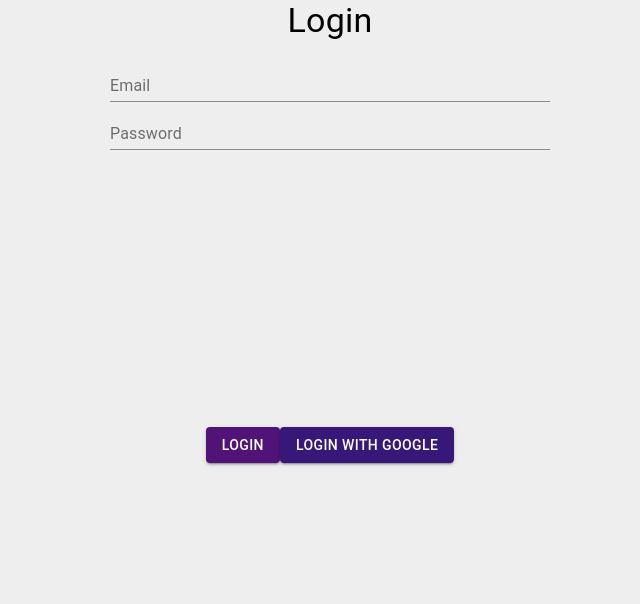
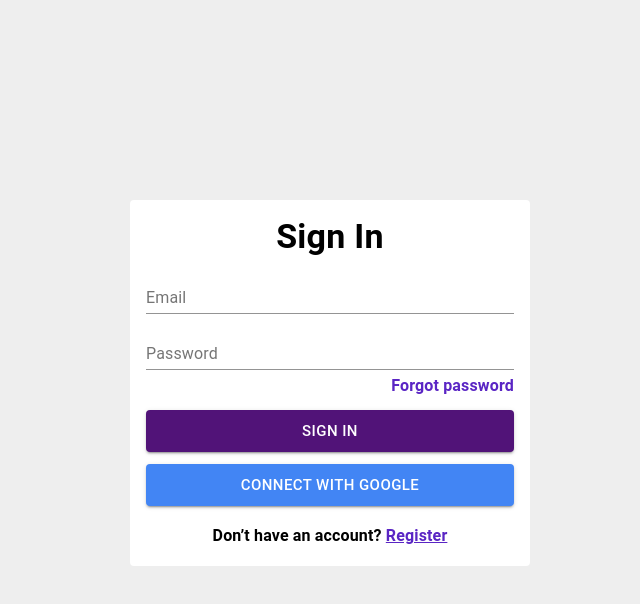
Before and after one commit to nvdai2401/react-typescript, a React (Create React App) app: page /auth in a window 1280 px wide. Shown: the top 604 px of the page, without its empty margins (310-950 px from the left). Built offline with nearby package versions, Linux system fonts and the light colour scheme.

Commit message:
develop UI for Auth Page completely

```diff
--- a/src/views/Auth/Auth.tsx
+++ b/src/views/Auth/Auth.tsx
@@ -1,5 +1,5 @@
 import React, { useState } from 'react'
-import { Grid, Button, Typography, TextField } from '@material-ui/core'
+import { Box, Button, Grid, TextField, Typography } from '@material-ui/core'
 import { makeStyles } from '@material-ui/core/styles'
 
 const useStyles = makeStyles((theme) => ({
@@ -7,11 +7,55 @@ const useStyles = makeStyles((theme) => ({
     width: '100vw',
     height: '100vh',
     flexWrap: 'nowrap',
+    backgroundColor: theme.palette.background.paper,
+    padding: '100px 16px',
+  },
+  item__inputGroup: {
+    width: '100%',
   },
   item__input: {
     width: '100%',
+    marginTop: theme.spacing(1),
   },
-  [theme.breakpoints.up('md')]: {},
+  item__groupButton: {
+    display: 'flex',
+    flexDirection: 'column',
+    width: '100%',
+    marginTop: theme.spacing(2),
+  },
+  googleButton: {
+    marginTop: theme.spacing(1.5),
+    backgroundColor: 'rgb(66, 133, 244)',
+  },
+  forgotPassword: {
+    alignSelf: 'flex-end',
+    color: theme.palette.secondary.light,
+    marginTop: theme.spacing(1),
+    cursor: 'pointer',
+    fontWeight: 600,
+    lineHeight: 1,
+    '&:hover': {
+      color: theme.palette.secondary.main,
+    },
+  },
+  suggestion: {
+    marginTop: theme.spacing(2),
+    cursor: 'pointer',
+    fontWeight: 600,
+    '& span': {
+      color: theme.palette.secondary.light,
+      textDecoration: 'underline',
+    },
+  },
+  [theme.breakpoints.up('md')]: {
+    root: {
+      margin: '200px auto',
+      width: 400,
+      height: 'auto',
+      padding: theme.spacing(2),
+      borderRadius: 4,
+    },
+  },
 }))
 
 const Auth: React.FC<any> = () => {
@@ -19,7 +63,7 @@ const Auth: React.FC<any> = () => {
 
   const [email, setEmail] = useState('')
   const [password, setPassword] = useState('')
-
+  const [screen, setScreen] = useState('sign-in')
   return (
     <Grid
       container
@@ -27,10 +71,12 @@ const Auth: React.FC<any> = () => {
       alignItems="center"
       className={classes.root}
     >
-      <Typography variant="h4" gutterBottom>
-        Login
+      <Typography variant="h4">
+        <Box fontWeight={600}>
+          {screen === 'sign-in' ? 'Sign In' : 'Register'}
+        </Box>
       </Typography>
-      <Grid item xs={12}>
+      <Grid item className={classes.item__inputGroup}>
         <TextField
           label="Email"
           type="email"
@@ -46,14 +92,35 @@ const Auth: React.FC<any> = () => {
           onChange={(e) => setPassword(e.target.value)}
         />
       </Grid>
-      <Grid item xs={12}>
-        <Button variant="contained" color="primary">
-          Login
+      {screen === 'sign-in' ? (
+        <Typography variant="subtitle1" className={classes.forgotPassword}>
+          Forgot password
+        </Typography>
+      ) : null}
+      <Grid item className={classes.item__groupButton}>
+        <Button variant="contained" color="primary" size="large">
+          Sign In
         </Button>
-        <Button variant="contained" color="secondary">
-          Login with Google
+        <Button
+          variant="contained"
+          color="secondary"
+          size="large"
+          className={classes.googleButton}
+        >
+          Connect with Google
         </Button>
       </Grid>
+      {screen === 'sign-in' ? (
+        <Typography variant="subtitle1" className={classes.suggestion}>
+          Don’t have an account?{' '}
+          <span onClick={() => setScreen('sign-up')}>Register</span>
+        </Typography>
+      ) : (
+        <Typography variant="subtitle1" className={classes.suggestion}>
+          Have you an account?{' '}
+          <span onClick={() => setScreen('sign-in')}>Sign In</span>
+        </Typography>
+      )}
     </Grid>
   )
 }
```
